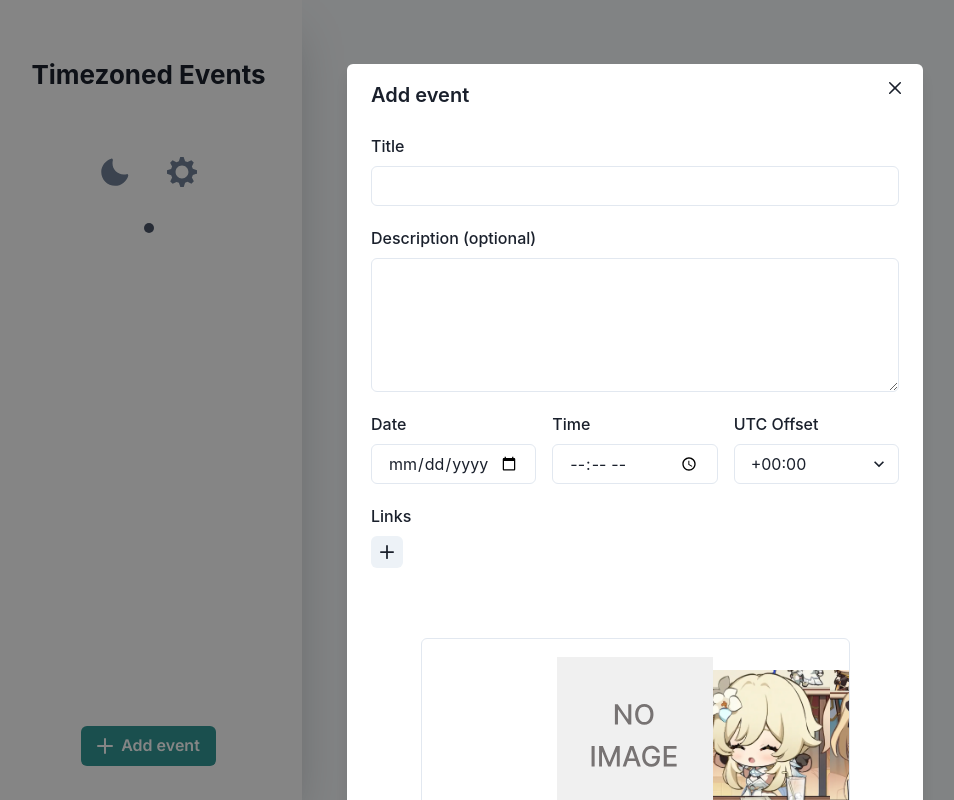
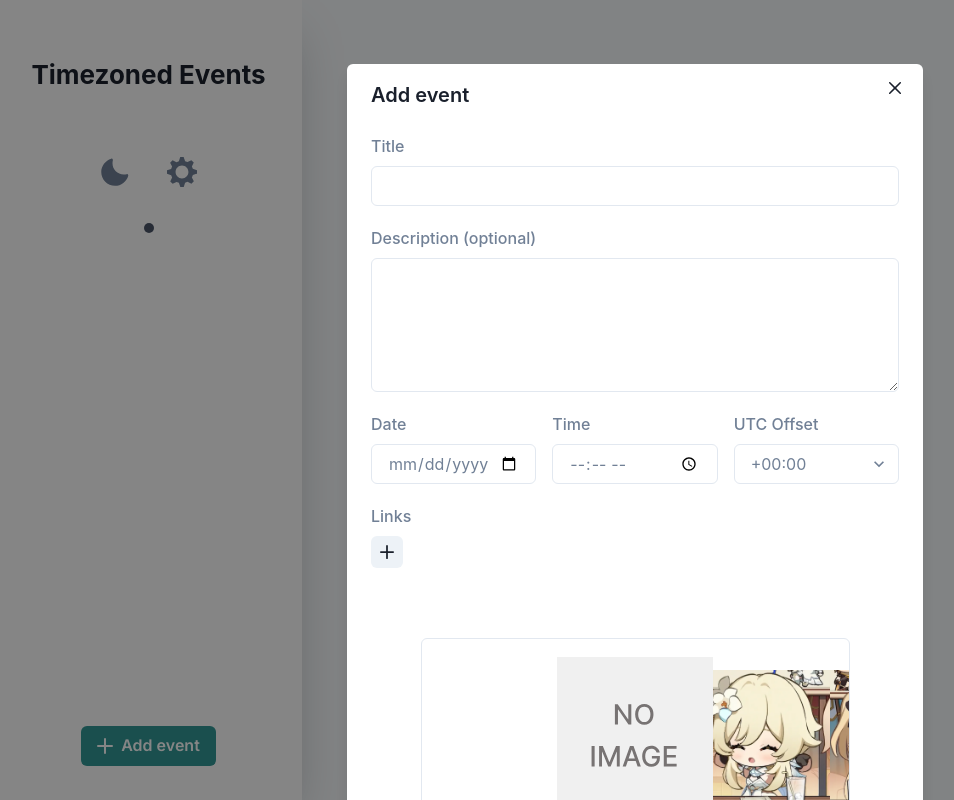
Before and after one commit to 4ndrs/timezoned-events, a Next.js app: page / in a window 1280 px wide. Both pictures are taken after a click on the button "Add event". Shown: the whole page, without its empty margins (5-959 px from the left). Built offline with nearby package versions, Linux system fonts and the light colour scheme.

Commit message:
Change form's text color

```diff
--- a/components/AddEventDialog.tsx
+++ b/components/AddEventDialog.tsx
@@ -84,7 +84,12 @@ const AddEventDialog = ({ isOpen, onClose, editEvent }: Props) => {
         <ModalHeader>{editEvent ? "Edit" : "Add"} event</ModalHeader>
         <ModalCloseButton />
         <form onSubmit={handleSubmit(onSubmit)}>
-          <ModalBody display="flex" flexDirection="column" gap="20px">
+          <ModalBody
+            display="flex"
+            flexDirection="column"
+            gap="20px"
+            color="gray.500"
+          >
             <FormControl isInvalid={!!errors.title}>
               <FormLabel>Title</FormLabel>
               <Input {...register("title", { required: "Required" })} />
```
